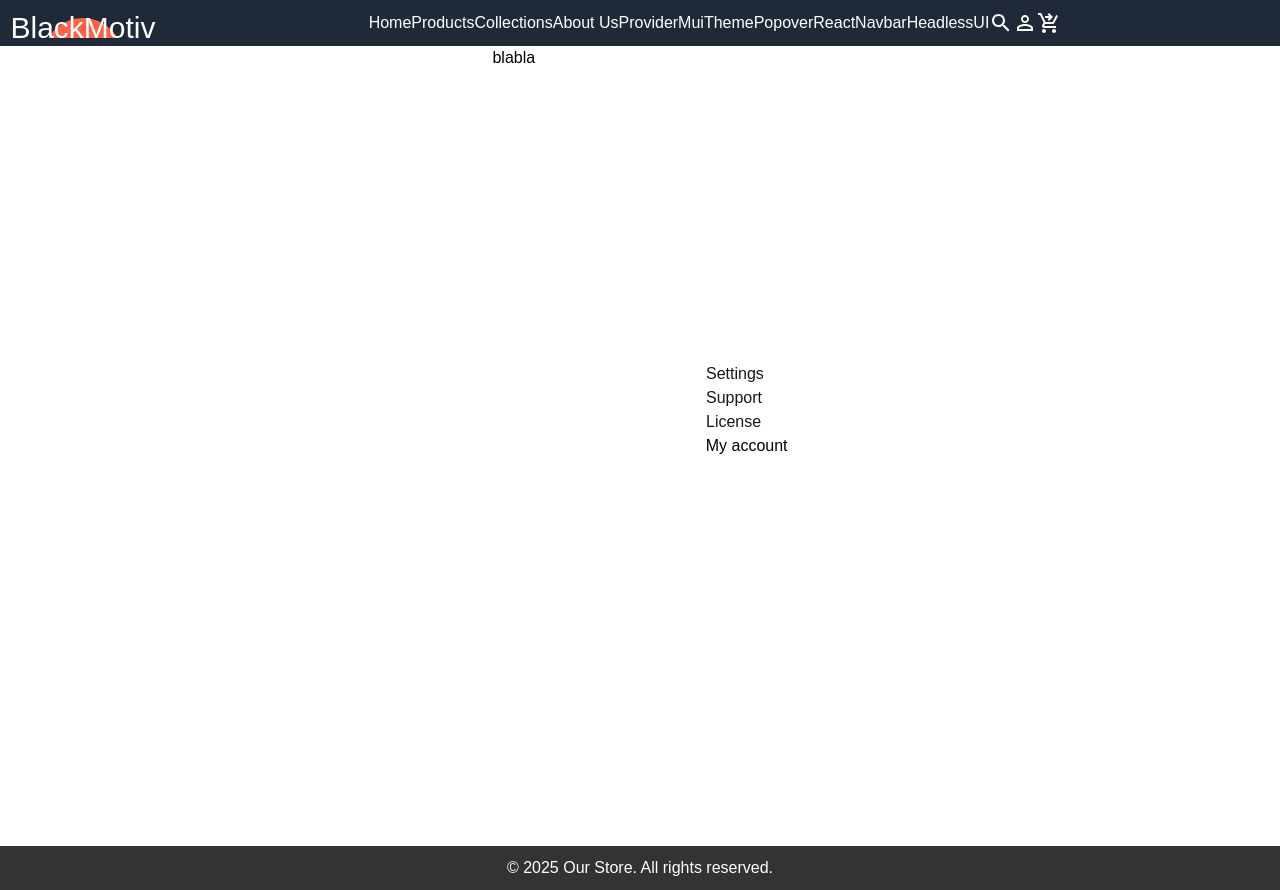
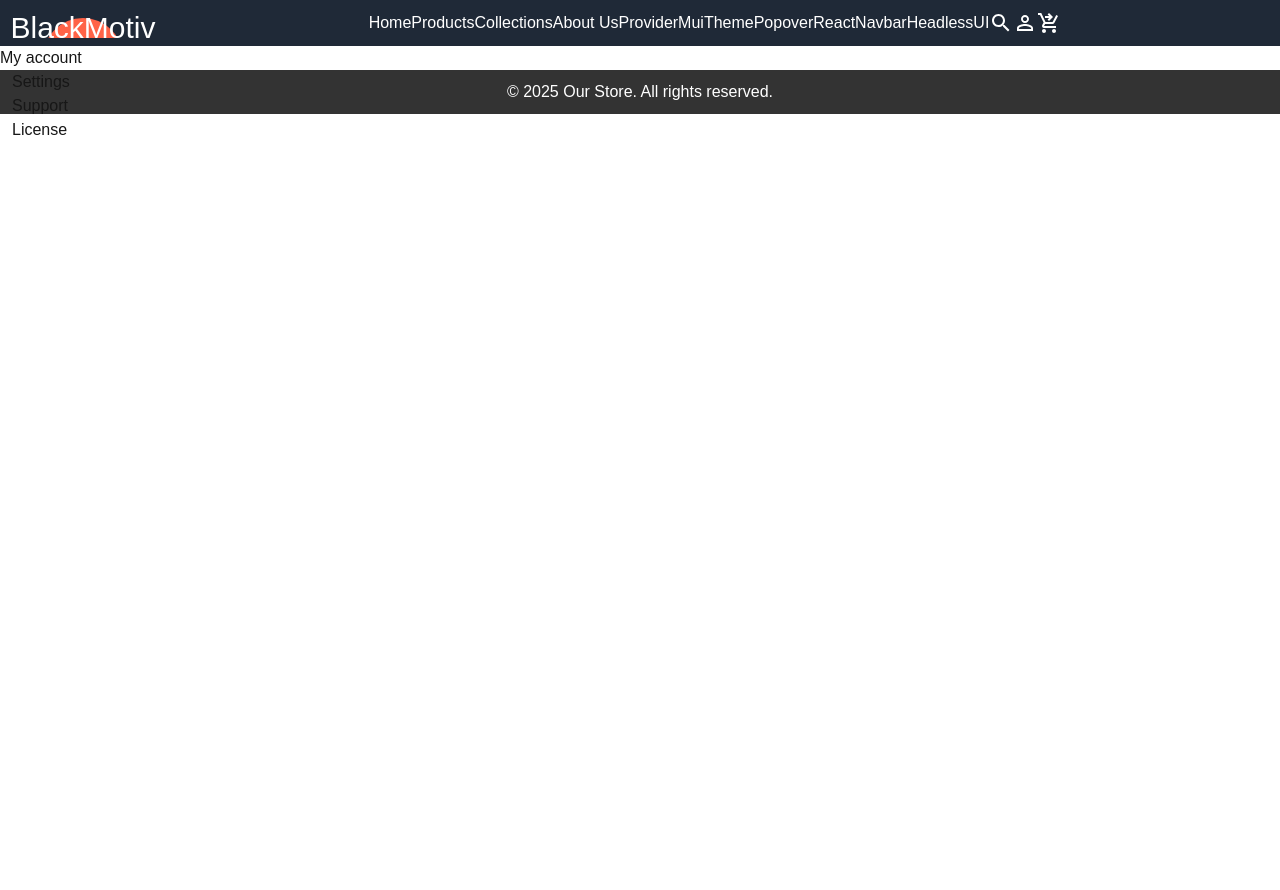
Before and after one commit to changnam/nextjs-headless, a Next.js app: page /headless-ui in a window 1280 px wide. Both pictures are taken after a click on the button "My account". After the commit the page ends 800 px from the top, so only its background shows below. Built offline with nearby package versions, Linux system fonts and the light colour scheme.

Commit message:
open, close 시에 transition 넣기

```diff
--- a/app/headless-ui/page.jsx
+++ b/app/headless-ui/page.jsx
@@ -2,13 +2,13 @@ import { Menu, MenuButton, MenuItem, MenuItems } from '@headlessui/react'
 
 export default function Example() {
   return (
-    <div className='flex items-center justify-center text-black'>
-    <div className='w-2/12 min-h-screen'>
-        blabla
-    </div>
     <Menu>
       <MenuButton>My account</MenuButton>
-      <MenuItems anchor="top start">
+      <MenuItems
+        anchor="bottom"
+        transition
+        className="origin-top transition duration-800 ease-out data-[closed]:scale-95 data-[closed]:opacity-0"
+      >
         <MenuItem>
           <a className="block data-[focus]:bg-blue-100" href="/settings">
             Settings
@@ -26,6 +26,5 @@ export default function Example() {
         </MenuItem>
       </MenuItems>
     </Menu>
-    </div>
   )
 }
```
